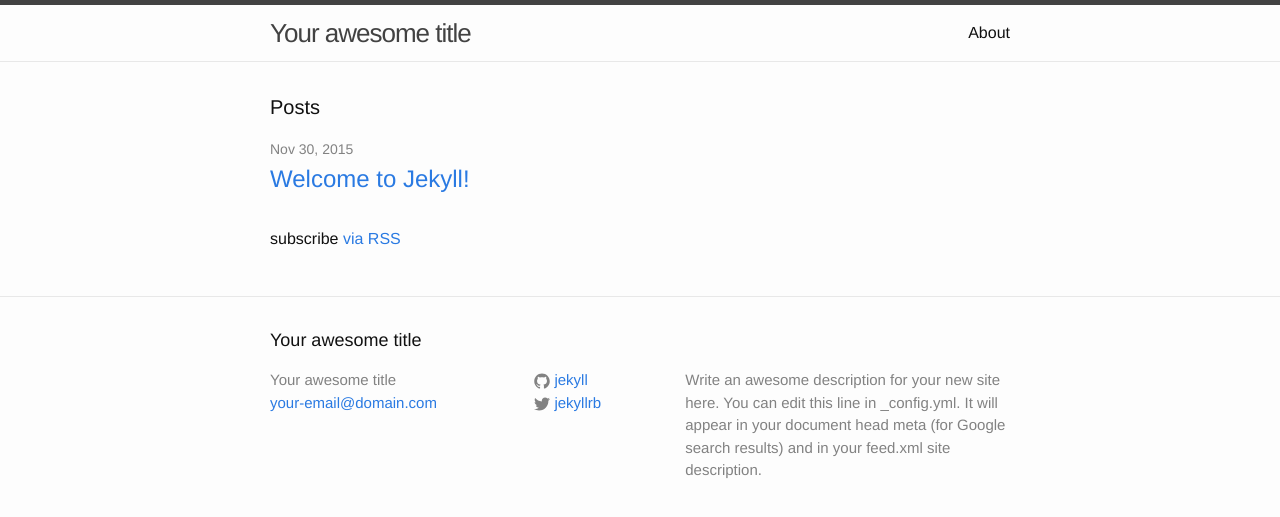
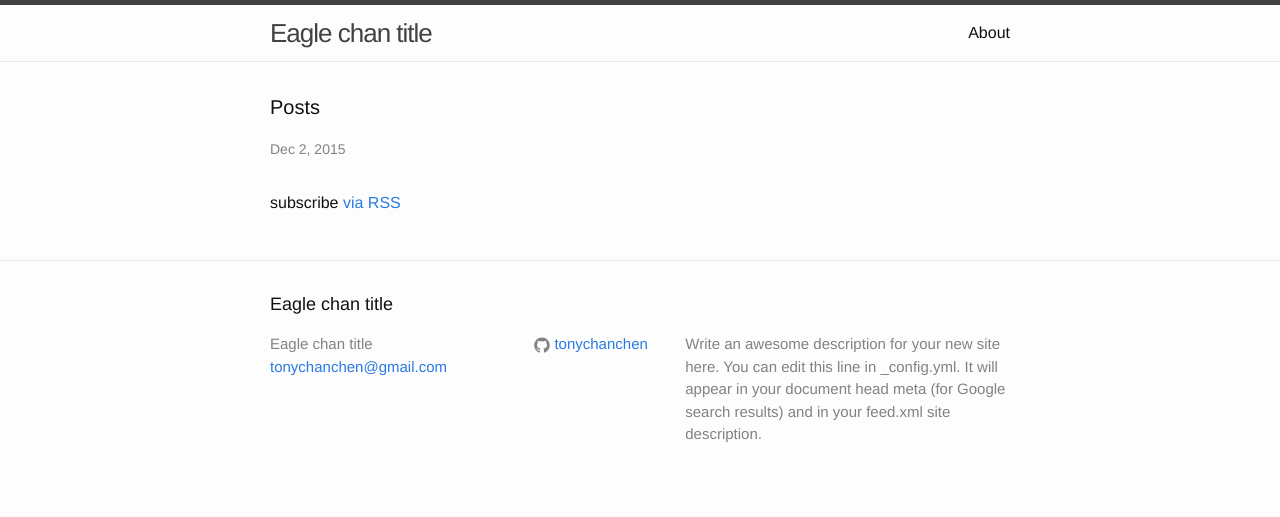
Before and after one commit to dangxiaobin123/SpiderMonkeyTest, a Jekyll site: the page built from index.html, in a window 1280 px wide. Shown: the top 517 px of the page. Built offline with Jekyll 4.4.1, drawn with Linux system fonts in a browser that asks for light colours.

Commit message:
完善下博客

```diff
--- a/_config.yml
+++ b/_config.yml
@@ -6,16 +6,16 @@
 # 'jekyll serve'. If you change this file, please restart the server process.
 
 # Site settings
-title: Your awesome title
-email: your-email@domain.com
+title: Eagle chan title
+email: tonychanchen@gmail.com
 description: > # this means to ignore newlines until "baseurl:"
   Write an awesome description for your new site here. You can edit this
   line in _config.yml. It will appear in your document head meta (for
   Google search results) and in your feed.xml site description.
 baseurl: "/SpiderMonkeyTest" # the subpath of your site, e.g. /blog
 url: "http://yourdomain.com" # the base hostname & protocol for your site
-twitter_username: jekyllrb
-github_username:  jekyll
+#twitter_username: tonychanchen
+github_username:  tonychanchen
 
 # Build settings
 markdown: kramdown
```
Also changed, not shown: _posts/2015-11-30-welcome-to-jekyll.md (+9 -0 lines).
